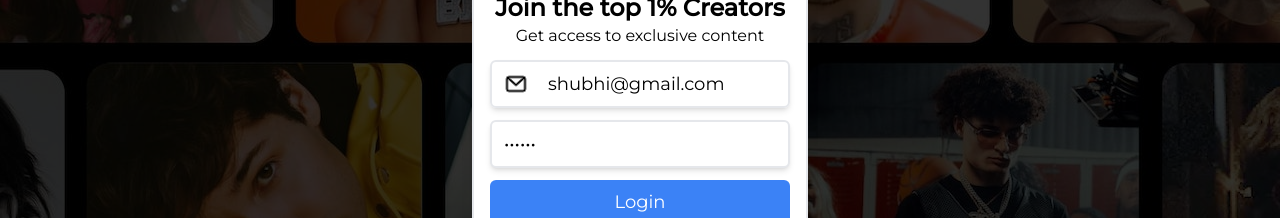
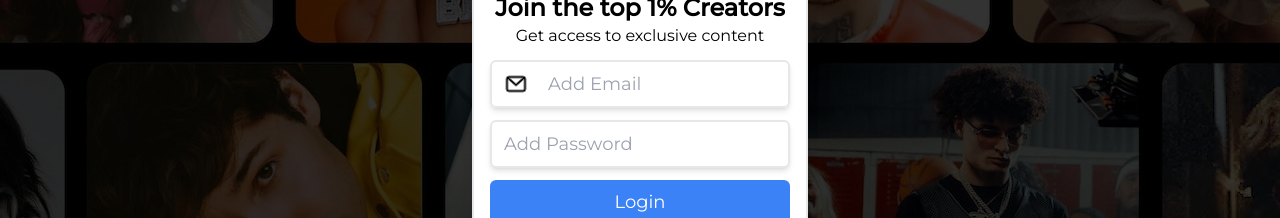
Before and after one commit to subhadipbhowmik/bio-branch, a Next.js app in the folder site/: page /login in a window 1280 px wide. Shown: the part 338-556 px from the top of the page. Built offline with nearby package versions, Linux system fonts and the light colour scheme.

Commit message:
Removed Login Cred

```diff
--- a/site/pages/login.js
+++ b/site/pages/login.js
@@ -6,8 +6,8 @@ import { useRouter } from 'next/router';
 
 const Login = () => {
   const route = useRouter();
-  const [email, setEmail] = useState('shubhi@gmail.com');
-  const [password, setPassword] = useState('721629');
+  const [email, setEmail] = useState('');
+  const [password, setPassword] = useState('');
 
   const handleLogin = (e) => {
     e.preventDefault();
```
